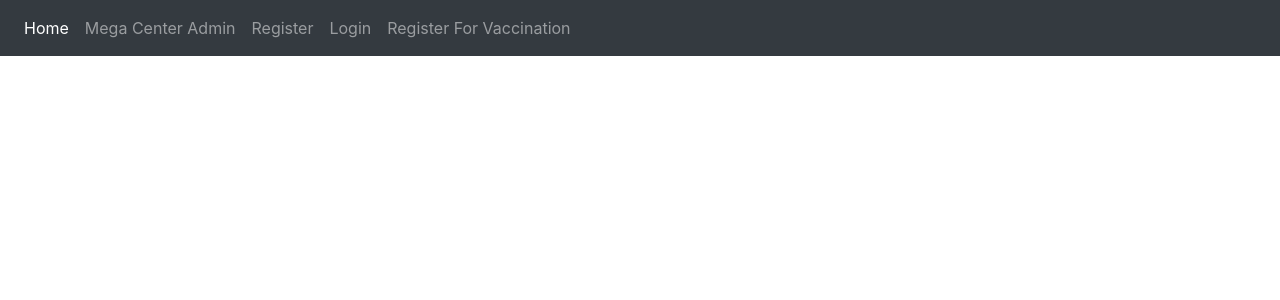
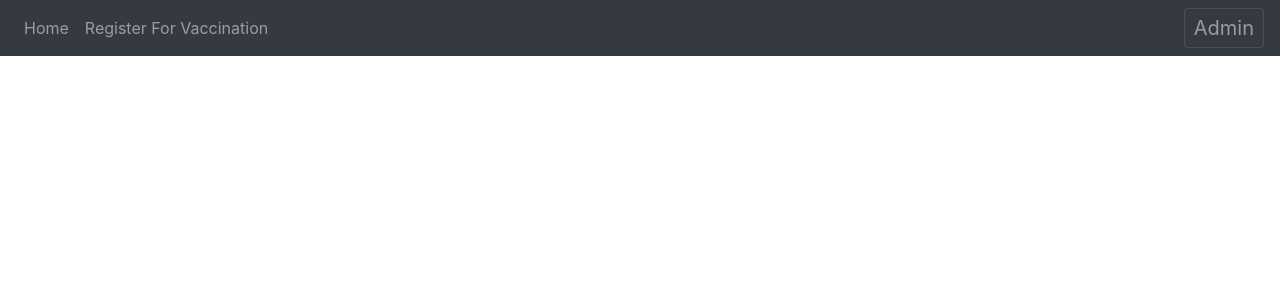
Before and after one commit to manish103p/VaccineDistributionSystem, a Django app: page / in a window 1280 px wide. Shown: the top 300 px of the page. Run offline with Django 3.2, Linux system fonts and the light colour scheme; some libraries are stand-ins or nearby versions.

Commit message:
admin separated partially

```diff
--- a/templates/base.html
+++ b/templates/base.html
@@ -13,14 +13,65 @@
   <title>Document</title>
 </head>
 <body>
-
+     {% if user.is_authenticated == False %}
+     <div class="pos-f-t" style="float: right; font-size:16px;">
+        <div class="collapse" id="navbarToggleExternalContent">
+          <div class="bg-dark p-4">
+            <h5 class="text-white h4">Admin</h5>
+            <span class="text-muted">
                 <nav class="navbar navbar-expand-lg navbar navbar-dark bg-dark">
                     <div class="" id="navbarNav">
                         <ul class="navbar-nav">
-        <li class="nav-item active">
+                            <ul>
+                                <li class="nav-item">
+                                    <a class="nav-link" href="{% url 'admin:login' %}">Mega Center Admin</a>
+                                </li>
+                            </ul>
+                        </ul>
+                        <ul class="navbar-nav">
+                            <ul>
+                                <li class="nav-item">
+                                    <a class="nav-link" href="{% url 'login_gen' %}">Login</a>
+                                </li>
+                            </ul>
+                        </ul>
+                        <ul class="navbar-nav">
+                            <ul>
+                                <li class="nav-item">
+                                    <a class="nav-link" href="{% url 'register' %}">Register</a>
+                                </li>
+                            </ul>
+                        </ul>
+                    </div>
+                </nav>
+            </span>
+          </div>
+        </div>
+        <nav class="navbar navbar-dark bg-dark">
+          <button class="navbar-toggler" type="button" data-toggle="collapse" data-target="#navbarToggleExternalContent" aria-controls="navbarToggleExternalContent" aria-expanded="false" aria-label="Toggle navigation" style="padding:9px;">
+            Admin
+          </button>
+        </nav>
+      </div>
+      <nav class="navbar navbar-expand-lg navbar navbar-dark bg-dark" style="font-size: 16px;">
+         <div class="" id="navbarNav">
+            <ul class="navbar-nav">
+                <li class="nav-item">
                     <a class="nav-link" href="{% url 'index' %}">Home <span class="sr-only">(current)</span></a>
                 </li>
-        {% if user.is_authenticated %}
+                <li class="nav-item">
+                    <a class="nav-link" href="{% url 'registerForVaccinationDistrictForm' %}">Register For Vaccination</a>
+                </li>
+            </ul>
+         </div>
+      </nav>
+     {% else %}
+     <nav class="navbar navbar-expand-lg navbar navbar-dark bg-dark">
+        <div class="" id="navbarNav">
+            <ul class="navbar-nav">
+                <li class="nav-item">
+                    <a class="nav-link" href="{% url 'index' %}">Home <span class="sr-only">(current)</span></a>
+                </li>
                 <li class="nav-item">
                     <a class="nav-link" href="{% url 'dashboard' %}">Dashboard</a>
                 </li>
@@ -33,25 +84,10 @@
                 <li class="nav-item">
                     <a class="nav-link" href="{% url 'logout' %}">Logout</a>
                 </li>
-        {% else %}
-        <li class="nav-item">
-          <a class="nav-link" href="{% url 'admin:login' %}">Mega Center Admin</a>
-        </li>
-        <li class="nav-item">
-          <a class="nav-link" href="{% url 'register' %}">Register</a>
-        </li>
-        <li class="nav-item">
-          <a class="nav-link" href="{% url 'login_gen' %}">Login</a>
-        </li>
-        <li class="nav-item">
-          <a class="nav-link" href="{% url 'registerForVaccinationDistrictForm' %}">Register For Vaccination</a>
-        </li>
-        {% endif %}
-
             </ul>
          </div>
     </nav>
-
+     {% endif %}
      {% block content %}
      {% endblock %}
 </body>
```
Also changed, not shown: templates/base1.html (added, +58 -0 lines). Lines whose indentation alone changed are shown as unchanged.
